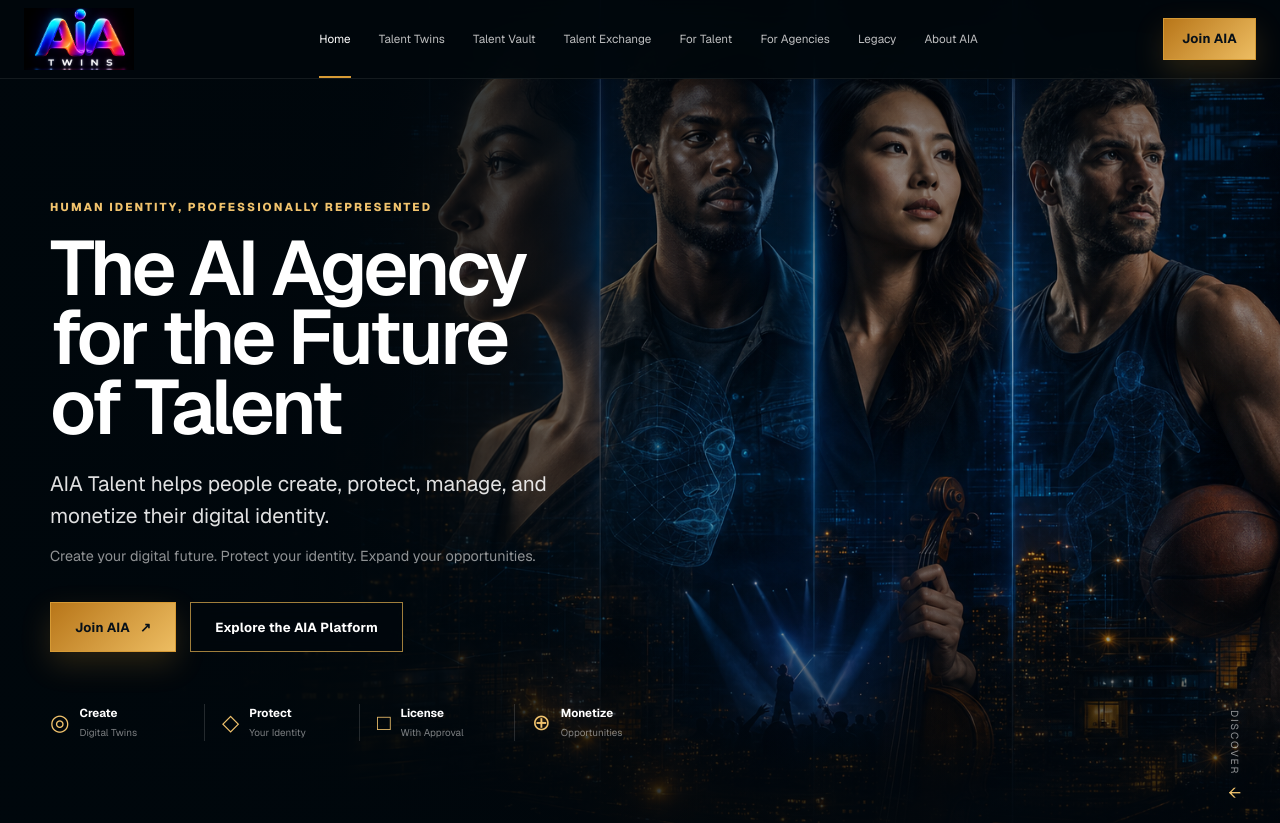
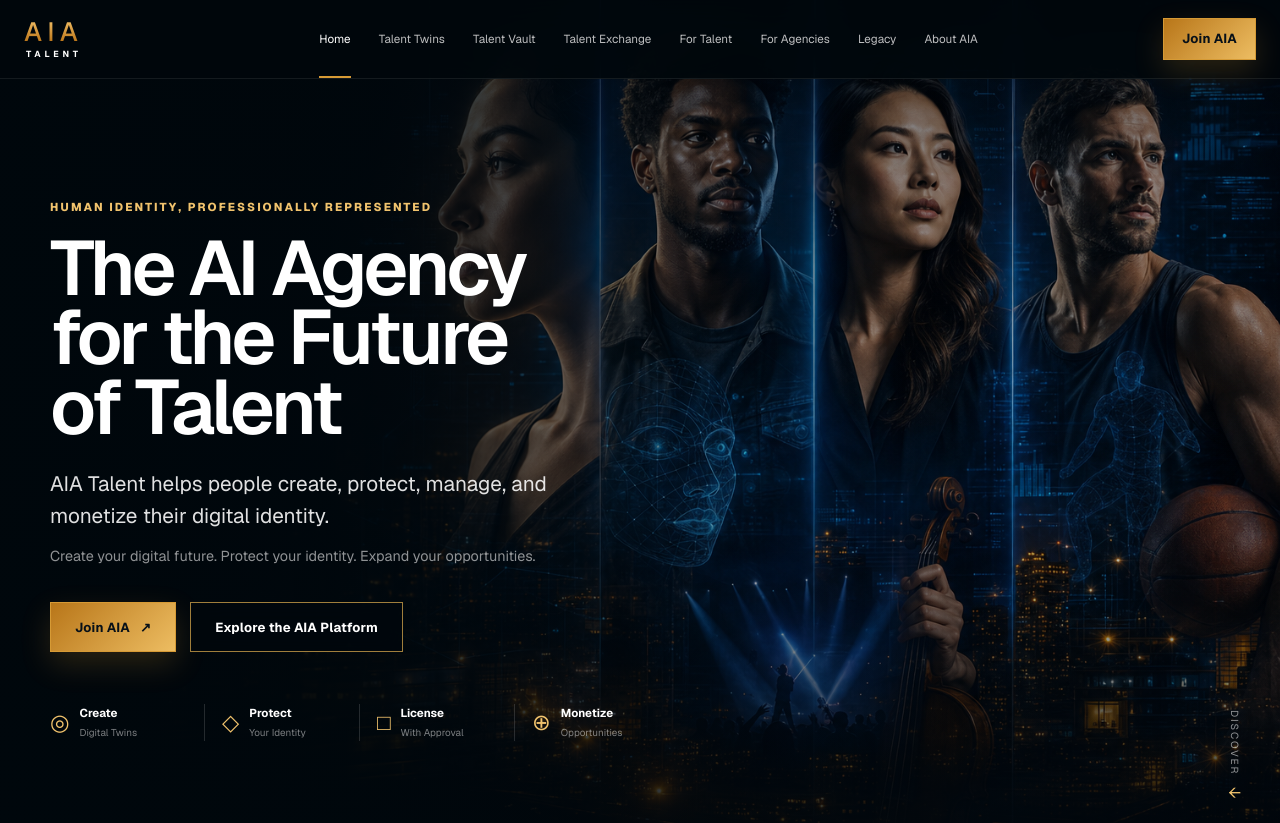
Before and after one commit to ronvigil-design/aia-main, a Next.js app: page / in a window 1280 px wide. Shown: the top 823 px of the page. Built offline with nearby package versions, Linux system fonts and the light colour scheme.

Commit message:
Restore AIA Talent text header

```diff
--- a/app/globals.css
+++ b/app/globals.css
@@ -208,22 +208,6 @@
   font-weight: 650;
   letter-spacing: 0.44em;
   text-transform: uppercase;
-}
-
-.header-brand {
-  display: block;
-  width: 110px;
-  height: 62px;
-  flex: 0 0 110px;
-  overflow: hidden;
-}
-
-.header-brand img {
-  display: block;
-  width: 100%;
-  height: 100%;
-  object-fit: cover;
-  object-position: center 49%;
 }
 
 .desktop-nav {
--- a/app/page.tsx
+++ b/app/page.tsx
@@ -92,24 +92,11 @@
   );
 }
 
-function HeaderBrand() {
-  return (
-    <a className="header-brand" href="#top" aria-label="AIA Twins home">
-      <img
-        src="/aia-twins-header-logo.png"
-        alt=""
-        width="1250"
-        height="1250"
-      />
-    </a>
-  );
-}
-
 function Header() {
   return (
     <header className="site-header">
       <div className="nav-shell">
-        <HeaderBrand />
+        <Brand />
         <nav className="desktop-nav" aria-label="Main navigation">
           {navItems.map(([label, href], index) => (
             <a
```
Also changed, not shown: public/aia-twins-header-logo.png (deleted).
